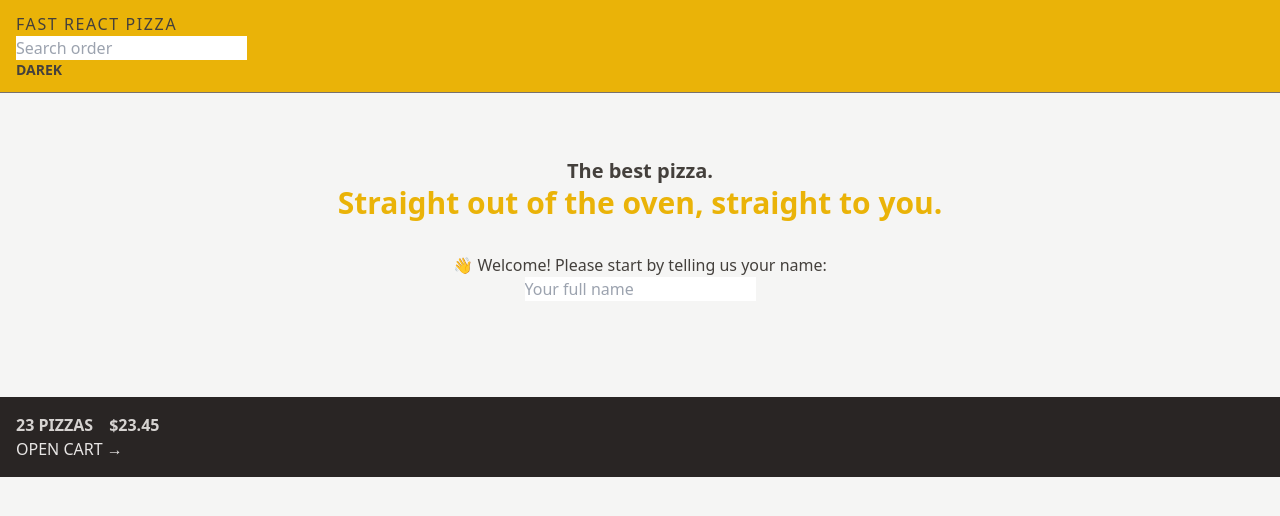
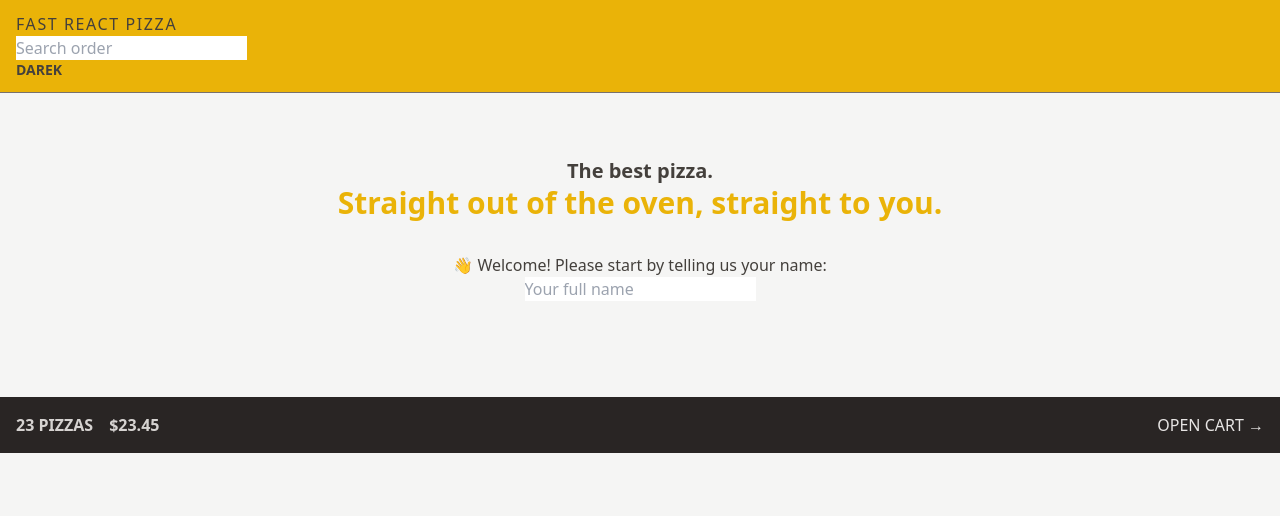
Before and after one commit to BoosterTech/fast-pizza-co, a React (Vite) app: page / in a window 1280 px wide. Shown: the top 516 px of the page. Built offline with nearby package versions, Linux system fonts and the light colour scheme.

Commit message:
styles applied

```diff
--- a/src/features/cart/CartOverview.jsx
+++ b/src/features/cart/CartOverview.jsx
@@ -1,8 +1,8 @@
-import { Link } from 'react-router-dom';
+import { Link } from "react-router-dom";
 
 function CartOverview() {
   return (
-    <div className="bg-stone-800 p-4 uppercase text-stone-200">
+    <div className="flex items-center justify-between bg-stone-800 p-4 uppercase text-stone-200">
       <p className="space-x-4 font-semibold text-stone-300">
         <span>23 pizzas</span>
         <span>$23.45</span>
```
